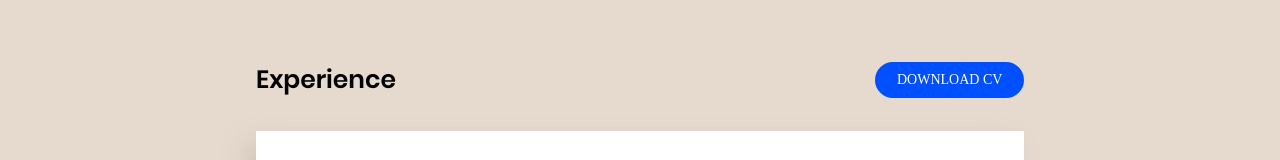
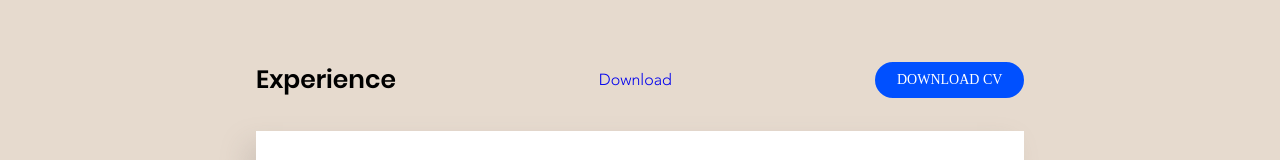
Before and after one commit to yogeshchoudhary147/swati-portfolio, a React app: page /resume in a window 1280 px wide. Shown: the part 294-454 px from the top of the page. Built offline with nearby package versions, Linux system fonts and the light colour scheme; a web font is replaced by a local one.

Commit message:
feat: download cv button on resume page

```diff
--- a/src/views/Resume.js
+++ b/src/views/Resume.js
@@ -1,5 +1,6 @@
 import React from 'react';
 import FileSaver from 'file-saver';
+import { Link } from 'react-router-dom';
 
 const saveFile = () => {
   FileSaver.saveAs('/resources/cv.pdf', 'Swati_Parmar_CV.pdf');
@@ -11,6 +12,9 @@
       <h1 className="heading">Resume</h1>
       <div className="sub-heading-container">
         <h2 className="sub-heading">Experience</h2>
+        <Link to="/resources/cv.pdf" target="_blank" download>
+          Download
+        </Link>
         <button className="button blue-button" onClick={saveFile}>
           DOWNLOAD CV
         </button>
```
